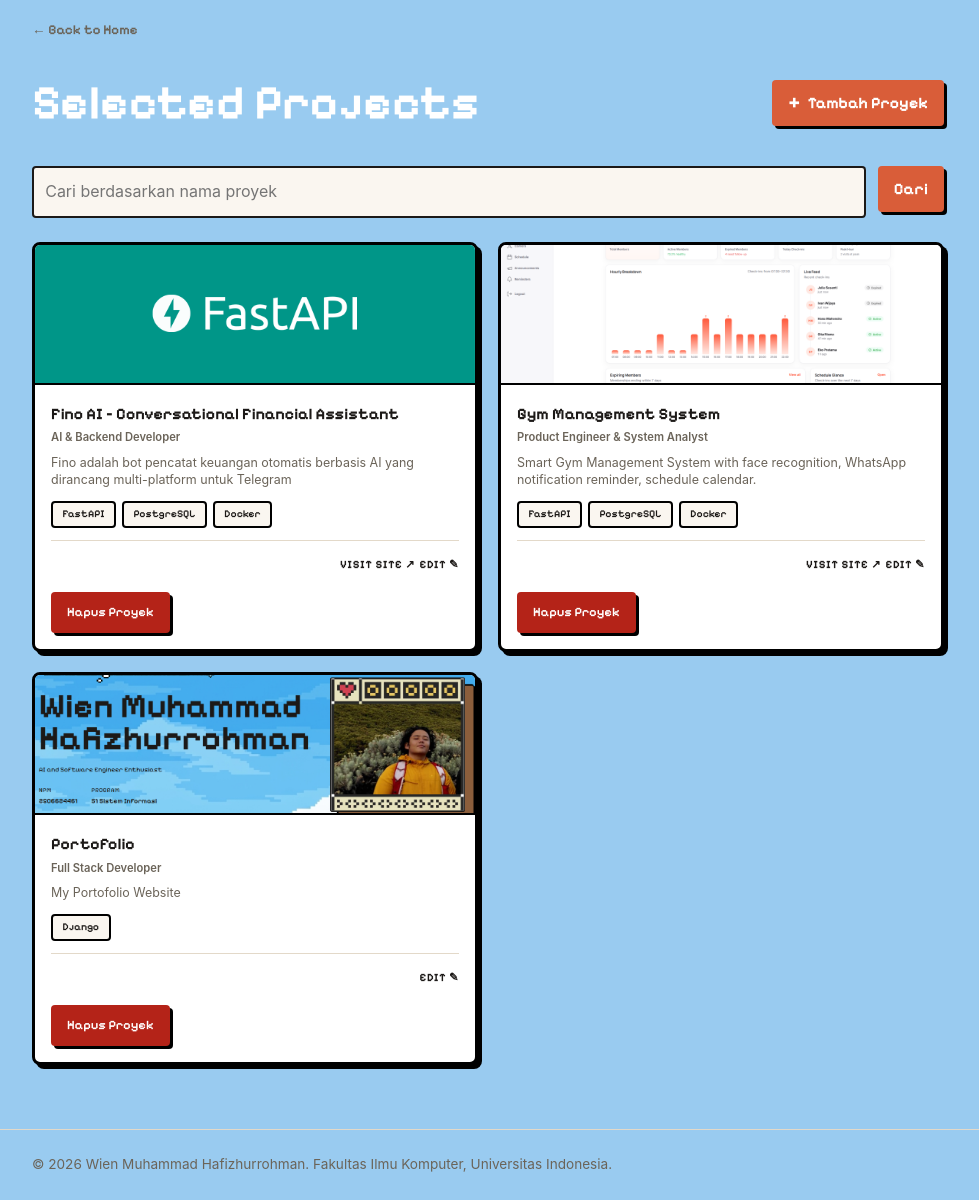
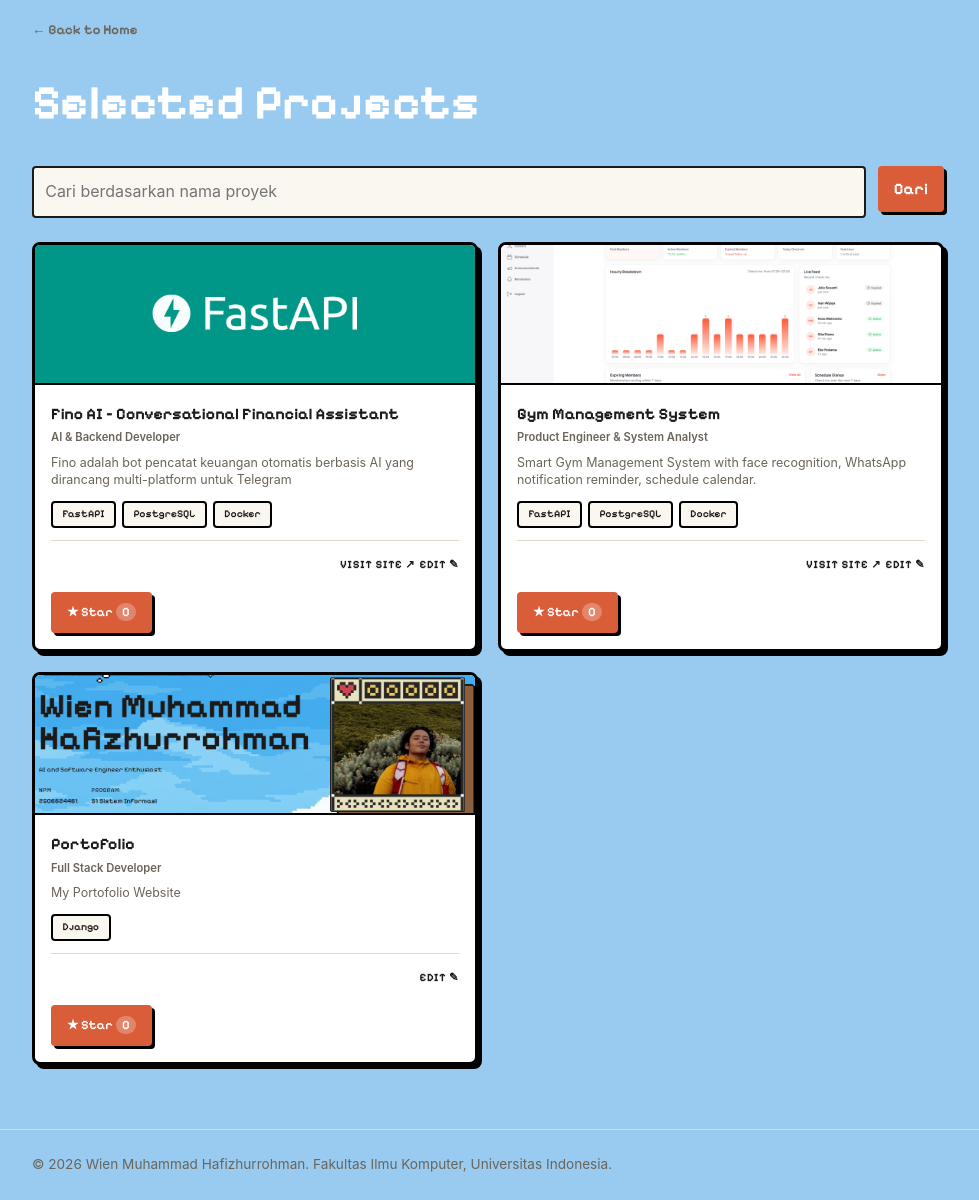
Before and after one commit to wafissh/myportofolio, a Django app: page /projects/ in a window 1280 px wide. Shown: the part 80-1280 px from the top of the page, without its empty margins (152-1131 px from the left). Run offline with Django 5.2, Linux system fonts and the light colour scheme; data comes from the database, SQL or seed files in the repository; both versions use the stored data as it was after the commit; data that the repository does not hold is empty.

Commit message:
tutorial 4 selesai, telah berhasil bikin star , login required,

```diff
--- a/main/models.py
+++ b/main/models.py
@@ -1,6 +1,7 @@
 import uuid
 from django.db import models
 from django.utils import timezone
+from django.contrib.auth.models import User
 
 class Experience(models.Model):
     EXPERIENCE_CHOICES = [
@@ -68,6 +69,9 @@
     thumbnail = models.URLField(blank=True)
     project_url = models.URLField(blank=True, null=True, help_text="Link ke live site atau GitHub")
     is_featured = models.BooleanField(default=False)
+    starred_by = models.ManyToManyField(
+        User, related_name="starred_projects", blank=True
+    )
 
     # Relasi Many-to-Many ke TechStack
     tech_stacks = models.ManyToManyField(
--- a/main/urls.py
+++ b/main/urls.py
@@ -1,5 +1,5 @@
 from django.urls import path
-from main.views import show_main, show_experience, show_technologies, show_projects, create_project, update_project, delete_project, register,login_user,logout_user
+from main.views import show_main, show_experience, show_technologies, show_projects, create_project, update_project, delete_project, register,login_user,logout_user, toggle_star
 
 app_name = "main"
 
@@ -14,4 +14,9 @@
     path("register/", register, name="register"),
     path("login/", login_user, name="login"),
     path("logout/", logout_user, name="logout"),
+    path(
+    "projects/<uuid:project_id>/star/",
+    toggle_star,
+    name="toggle_star",
+),
 ]
--- a/main/views.py
+++ b/main/views.py
@@ -12,6 +12,8 @@
 from django.contrib.auth.forms import AuthenticationForm, UserCreationForm
 from django.shortcuts import redirect, render
 import datetime
+from django.contrib.auth.decorators import login_required  # Tambahkan baris ini
+from django.core.exceptions import PermissionDenied        # Tambahkan baris ini
 
 def show_main(request):
     last_login = request.COOKIES.get('last_login', 'Belum ada sesi login / Cookie tidak ditemukan')
@@ -80,7 +82,9 @@
 
 def logout_user(request):
     logout(request)
-    return redirect("main:show_main")
+    response = redirect("main:show_main")
+    response.delete_cookie("last_logout")
+    return response
 
 
 
@@ -119,7 +123,12 @@
     }
     return render(request, "experience.html", context)
 
+@login_required(login_url="/login/")
 def delete_project(request, project_id):
+
+    if not request.user.is_superuser:
+        raise PermissionDenied
+
     project = get_object_or_404(Project, pk=project_id)
     if request.method == "POST":
         project.delete()
@@ -149,8 +158,12 @@
     }
     return render(request, "projects.html", context)
 
+@login_required(login_url="/login/")
+def create_project(request):
 
-def create_project(request):
+    if not request.user.is_superuser:
+        raise PermissionDenied
+
     form = ProjectForm(request.POST or None)
     if request.method == "POST" and form.is_valid():
         form.save()
@@ -186,3 +199,16 @@
 
     projects_json = serializers.serialize("json", projects)
     return HttpResponse(projects_json, content_type="application/json")
+
+@login_required(login_url="/login/")
+def toggle_star(request, project_id):
+    project = get_object_or_404(Project, pk=project_id)
+
+    if request.method == "POST":
+
+        if request.user in project.starred_by.all():
+            project.starred_by.remove(request.user)
+        else:
+            project.starred_by.add(request.user)
+
+    return redirect("main:show_projects")
--- a/static/css/style.css
+++ b/static/css/style.css
@@ -227,6 +227,28 @@
   display: flex;
   align-items: center;
   justify-content: center;
+}
+
+.star-form {
+    display: inline;
+}
+
+.button-star {
+    display: inline-flex;
+    align-items: center;
+    gap: 0.4rem;
+    background: var(--ink);
+}
+
+.button-star.is-starred {
+    background: var(--accent);
+}
+
+.star-count {
+    padding: 0.05rem 0.4rem;
+    border-radius: 999px;
+    background: rgba(255, 255, 255, 0.25);
+    font-size: 0.8rem;
 }
 
 .theme-toggle-btn:hover {
--- /dev/null
+++ b/templates/components/project_star.html
@@ -0,0 +1,10 @@
+<form method="post" action="{% url 'main:toggle_star' project.id %}" class="star-form">
+    {% csrf_token %}
+    <button type="submit"
+            class="button button-star{% if user in project.starred_by.all %} is-starred{% endif %}"
+            title="{% if project.starred_by.all %}Dibintangi oleh {{ project.starred_by.all|join:', ' }}{% else %}Jadilah yang pertama memberi star{% endif %}">
+        <span aria-hidden="true">★</span>
+        {% if user in project.starred_by.all %}Unstar{% else %}Star{% endif %}
+        <span class="star-count">{{ project.starred_by.count }}</span>
+    </button>
+</form>
--- a/templates/projects.html
+++ b/templates/projects.html
@@ -11,10 +11,13 @@
 
             <div class="project-header">
                 <h1 class="projects-page-title">Selected Projects</h1>
-                <a href="{% url 'main:create_project' %}" class="button project-add-button">
-                    <span aria-hidden="true">+</span>
-                    Tambah Proyek
-                </a>
+                {% if user.is_superuser %}
+                    <a href="{% url 'main:create_project' %}"
+                    class="button project-add-button">
+                        <span aria-hidden="true">+</span>
+                        Tambah Proyek
+                    </a>
+                {% endif %}
             </div>
 
             <form method="get" action="{% url 'main:show_projects' %}" class="project-search">
@@ -54,7 +57,10 @@
                                     <a href="{% url 'main:update_project' project.id %}" class="project-dark-link">EDIT &#9998;</a>
                                 </div>
                                 <div class="project-actions">
-                                    {% include "components/project_delete_modal.html" with project=project %}
+                                    {% include "components/project_star.html" with project=project %}
+                                    {% if user.is_superuser %}  {# Tambahkan baris ini #}
+                                        {% include "components/project_delete_modal.html" with project=project %}
+                                    {% endif %}
                                 </div>
                             </div>
                         </article>
```
Also changed, not shown: db.sqlite3, main/migrations/0012_project_starred_by.py (added).
